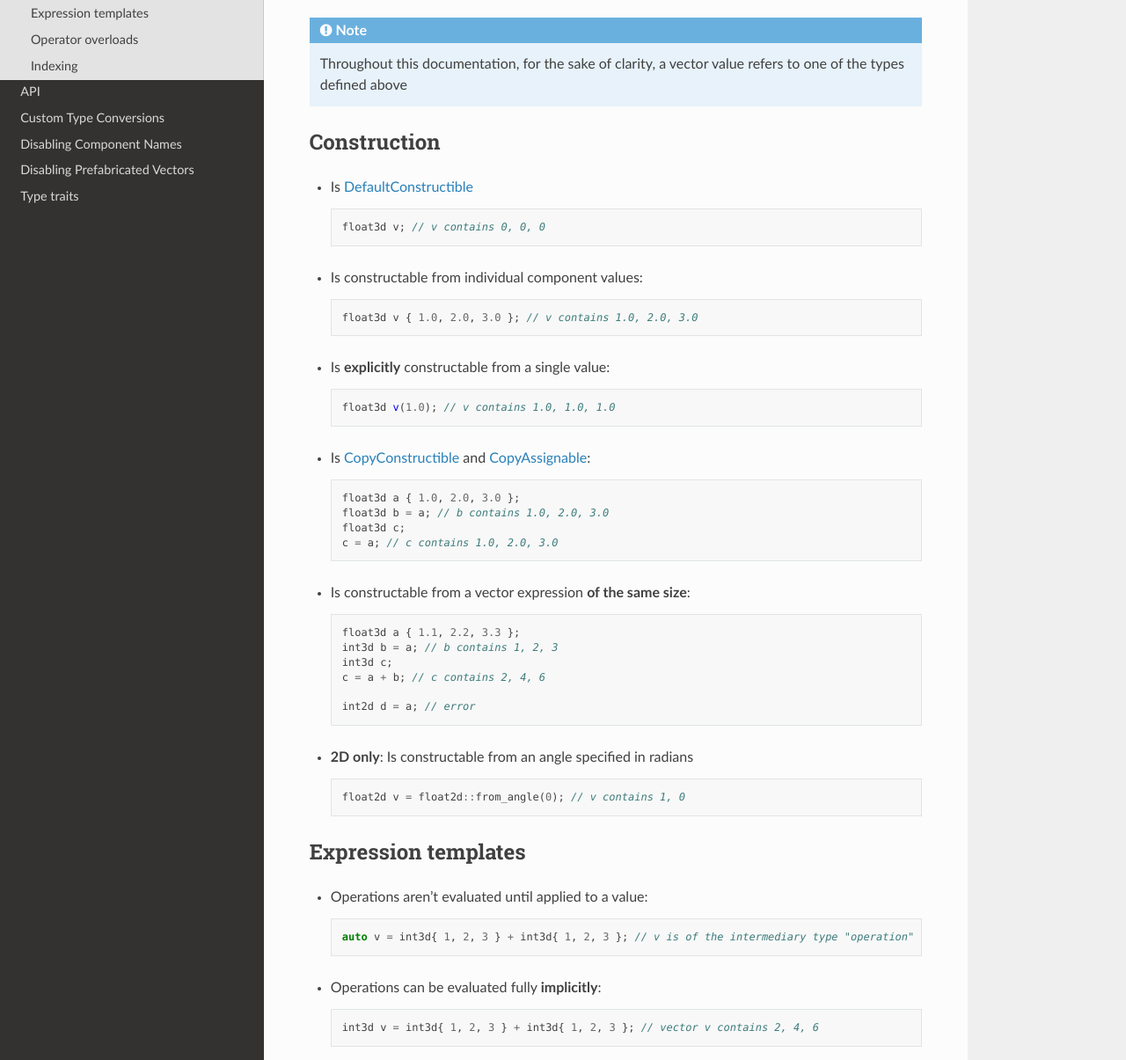
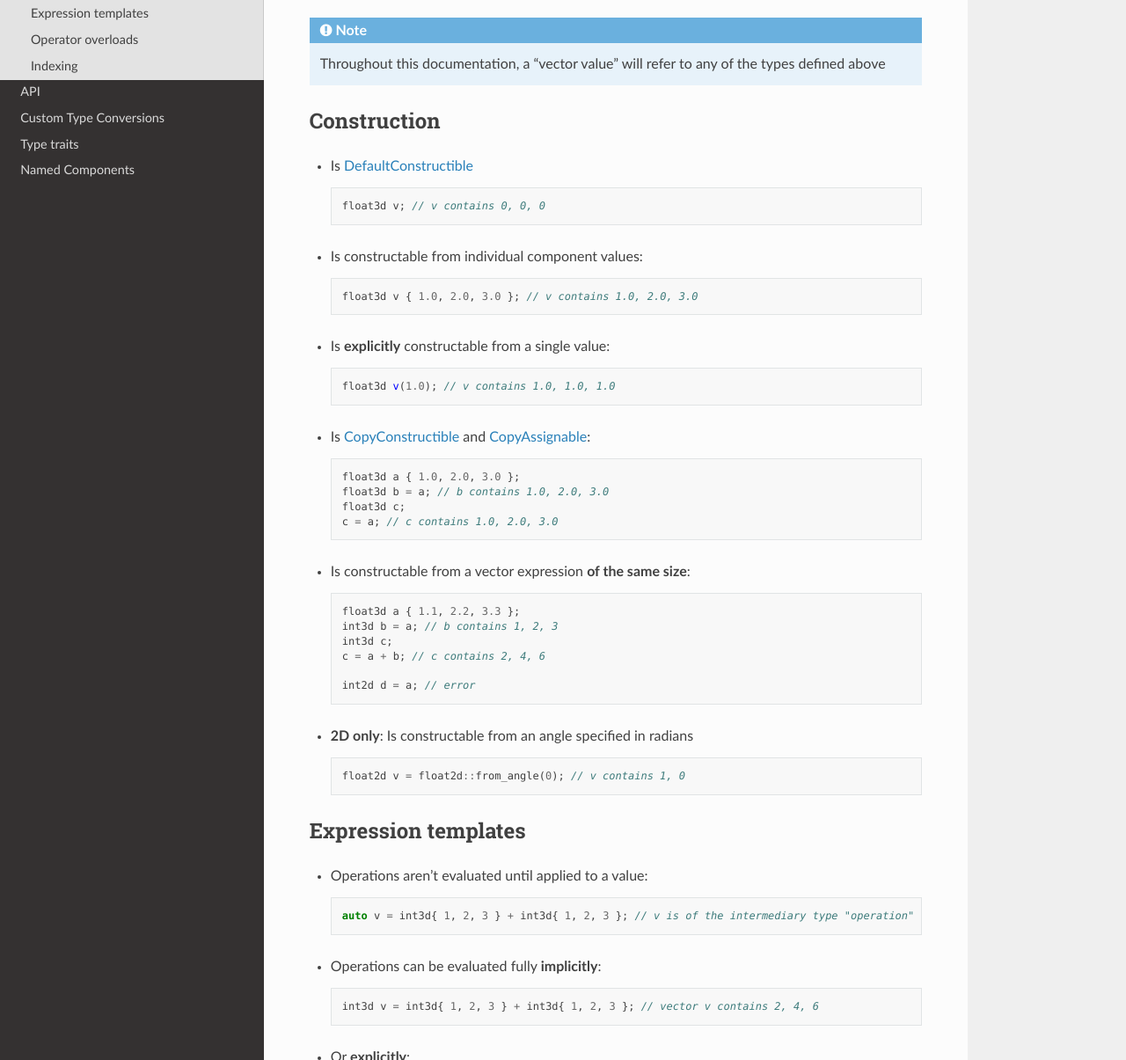
Before and after one commit to user-simon/dandy, a Sphinx documentation site: the page built from docs/pages/basics.rst, in a window 1280 px wide and 1400 px high, scrolled down 345 px, cut to the strip 195-1400 px from the top of the window. Shown: the whole strip at 88% size. Built offline with Sphinx 7.4.7 and the Read the Docs theme 2.0.0, drawn with Linux system fonts in a browser that asks for light colours; some of the changed text lies outside the part shown.

Commit message:
Updated documentation to include changes to component variables

```diff
--- a/docs/index.rst
+++ b/docs/index.rst
@@ -11,9 +11,8 @@
    pages/basics
    pages/api
    pages/conversions
-   pages/disable_names
-   pages/disable_prefabs
    pages/type_traits
+   pages/components
 
 * :ref:`genindex`
 * :ref:`search`
--- a/docs/pages/basics.rst
+++ b/docs/pages/basics.rst
@@ -16,7 +16,7 @@
 .. doxygennamespace:: types
     :members:
 
-.. note:: Throughout this documentation, for the sake of clarity, a vector value refers to one of the types defined above
+.. note:: Throughout this documentation, a "vector value" will refer to any of the types defined above
 
 Construction
 ------------
@@ -91,8 +91,8 @@
 
 .. note::
 
-    Throughout this documentation, for the sake of brevity, ``vector expression`` refers to either a
-    vector value (:cpp:struct:`detail::value`) or a vector operation (:cpp:struct:`detail::operation`)
+    Throughout this documentation, ``vector expression`` refers to an instance of either a vector value
+    (:cpp:struct:`impl::value`) or a vector operation (:cpp:struct:`impl::operation`)
 
 Operator overloads
 ------------------
--- a/docs/pages/type_traits.rst
+++ b/docs/pages/type_traits.rst
@@ -13,5 +13,4 @@
 .. doxygentypedef:: traits::vector_t
 .. doxygenvariable:: traits::is_same_size_v
 .. doxygenvariable:: traits::is_valid_operation_v
-.. doxygenvariable:: traits::has_named_components_v
 .. doxygenvariable:: traits::has_converter_v
```
Also changed, not shown: other parts of docs/pages/basics.rst (+2 -2 lines), docs/pages/api.rst (+13 -6 lines), docs/pages/components.rst (added, +13 -0 lines), docs/pages/disable_names.rst (deleted, +0 -12 lines), docs/pages/disable_prefabs.rst (deleted, +0 -10 lines).
